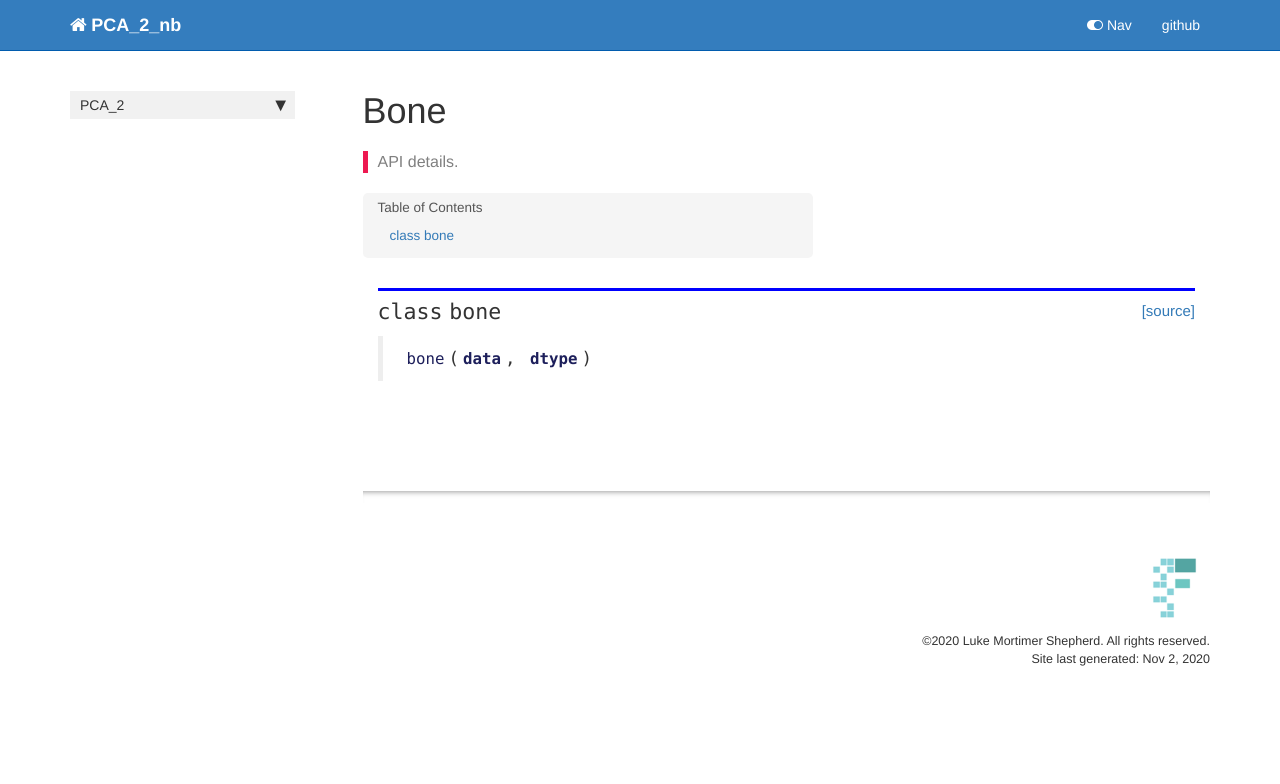
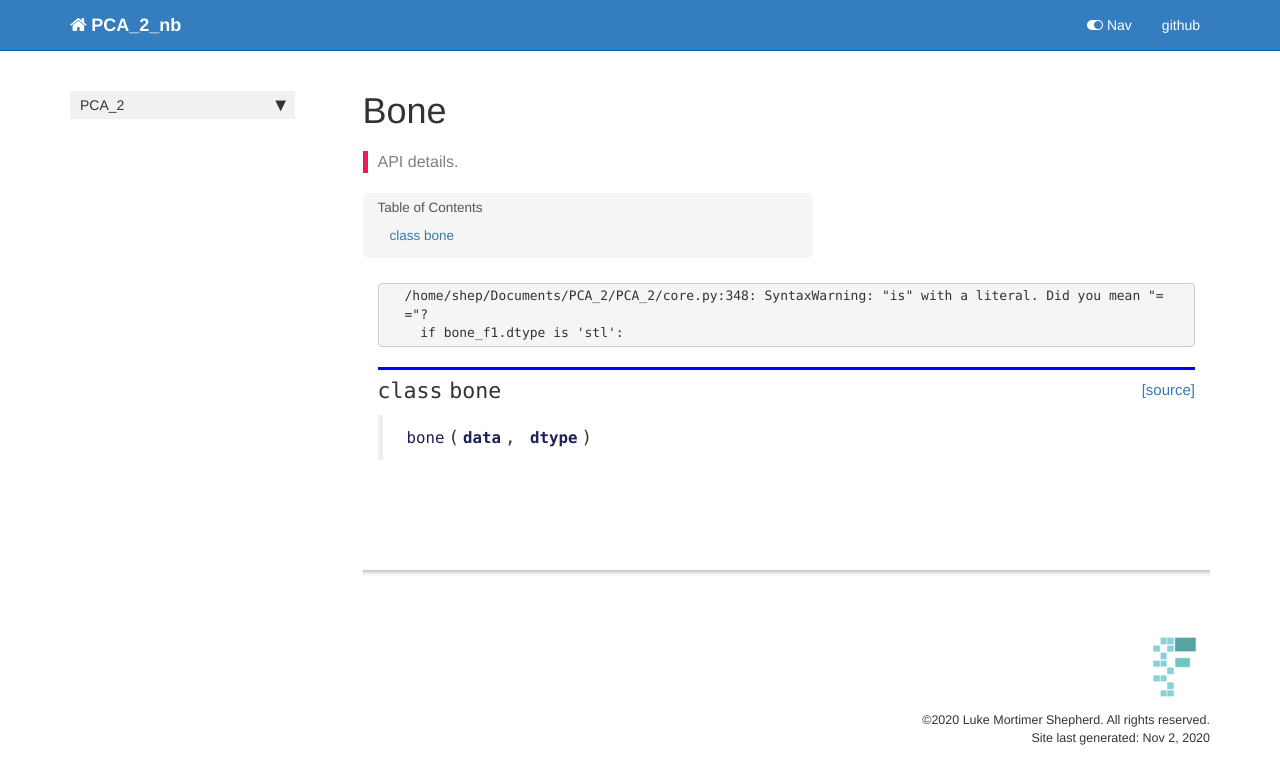
Before and after one commit to lukemshepherd/PCA2, a Jekyll site: the page built from docs/bone.html, in a window 1280 px wide. Shown: the top 784 px of the page. Built offline with Jekyll 4.4.1, drawn with Linux system fonts in a browser that asks for light colours; nearby versions of some CDN libraries; comment, search, counter and statistics services are not loaded.

Commit message:
new docs

```diff
--- a/docs/bone.html
+++ b/docs/bone.html
@@ -26,6 +26,21 @@ nb_path: "00_bone.ipynb"
 
 <div class="cell border-box-sizing code_cell rendered">
 
+<div class="output_wrapper">
+<div class="output">
+
+<div class="output_area">
+
+<div class="output_subarea output_stream output_stderr output_text">
+<pre>/home/shep/Documents/PCA_2/PCA_2/core.py:348: SyntaxWarning: &#34;is&#34; with a literal. Did you mean &#34;==&#34;?
+  if bone_f1.dtype is &#39;stl&#39;:
+</pre>
+</div>
+</div>
+
+</div>
+</div>
+
 </div>
     {% endraw %}
 
@@ -40,7 +55,7 @@ nb_path: "00_bone.ipynb"
 
 
 <div class="output_markdown rendered_html output_subarea ">
-<h2 id="bone" class="doc_header"><code>class</code> <code>bone</code><a href="https://github.com/lukemshepherd/PCA_2/tree/master/PCA_2/core.py#L6" class="source_link" style="float:right">[source]</a></h2><blockquote><p><code>bone</code>(<strong><code>data</code></strong>, <strong><code>dtype</code></strong>)</p>
+<h2 id="bone" class="doc_header"><code>class</code> <code>bone</code><a href="https://github.com/lukemshepherd/PCA_2/tree/master/PCA_2/core.py#L7" class="source_link" style="float:right">[source]</a></h2><blockquote><p><code>bone</code>(<strong><code>data</code></strong>, <strong><code>dtype</code></strong>)</p>
 </blockquote>
 
 </div>
--- a/docs/maths.html
+++ b/docs/maths.html
@@ -46,7 +46,7 @@ nb_path: "01_maths.ipynb"
 
 
 <div class="output_markdown rendered_html output_subarea ">
-<h4 id="mag" class="doc_header"><code>mag</code><a href="https://github.com/lukemshepherd/PCA_2/tree/master/PCA_2/core.py#L214" class="source_link" style="float:right">[source]</a></h4><blockquote><p><code>mag</code>(<strong><code>v</code></strong>)</p>
+<h4 id="mag" class="doc_header"><code>mag</code><a href="https://github.com/lukemshepherd/PCA_2/tree/master/PCA_2/core.py#L215" class="source_link" style="float:right">[source]</a></h4><blockquote><p><code>mag</code>(<strong><code>v</code></strong>)</p>
 </blockquote>
 <p>Finds magnitude of vector</p>
 <p>v (np.array): vector</p>
@@ -86,7 +86,7 @@ nb_path: "01_maths.ipynb"
 
 
 <div class="output_markdown rendered_html output_subarea ">
-<h4 id="angle" class="doc_header"><code>angle</code><a href="https://github.com/lukemshepherd/PCA_2/tree/master/PCA_2/core.py#L221" class="source_link" style="float:right">[source]</a></h4><blockquote><p><code>angle</code>(<strong><code>v1</code></strong>, <strong><code>v2</code></strong>)</p>
+<h4 id="angle" class="doc_header"><code>angle</code><a href="https://github.com/lukemshepherd/PCA_2/tree/master/PCA_2/core.py#L222" class="source_link" style="float:right">[source]</a></h4><blockquote><p><code>angle</code>(<strong><code>v1</code></strong>, <strong><code>v2</code></strong>)</p>
 </blockquote>
 <p>Finds angel between 2 vectors</p>
 <p>returns: ang , v1</p>
```
Also changed, not shown: docs/index.html (+12 -0 lines), README.md, 5 other files.
